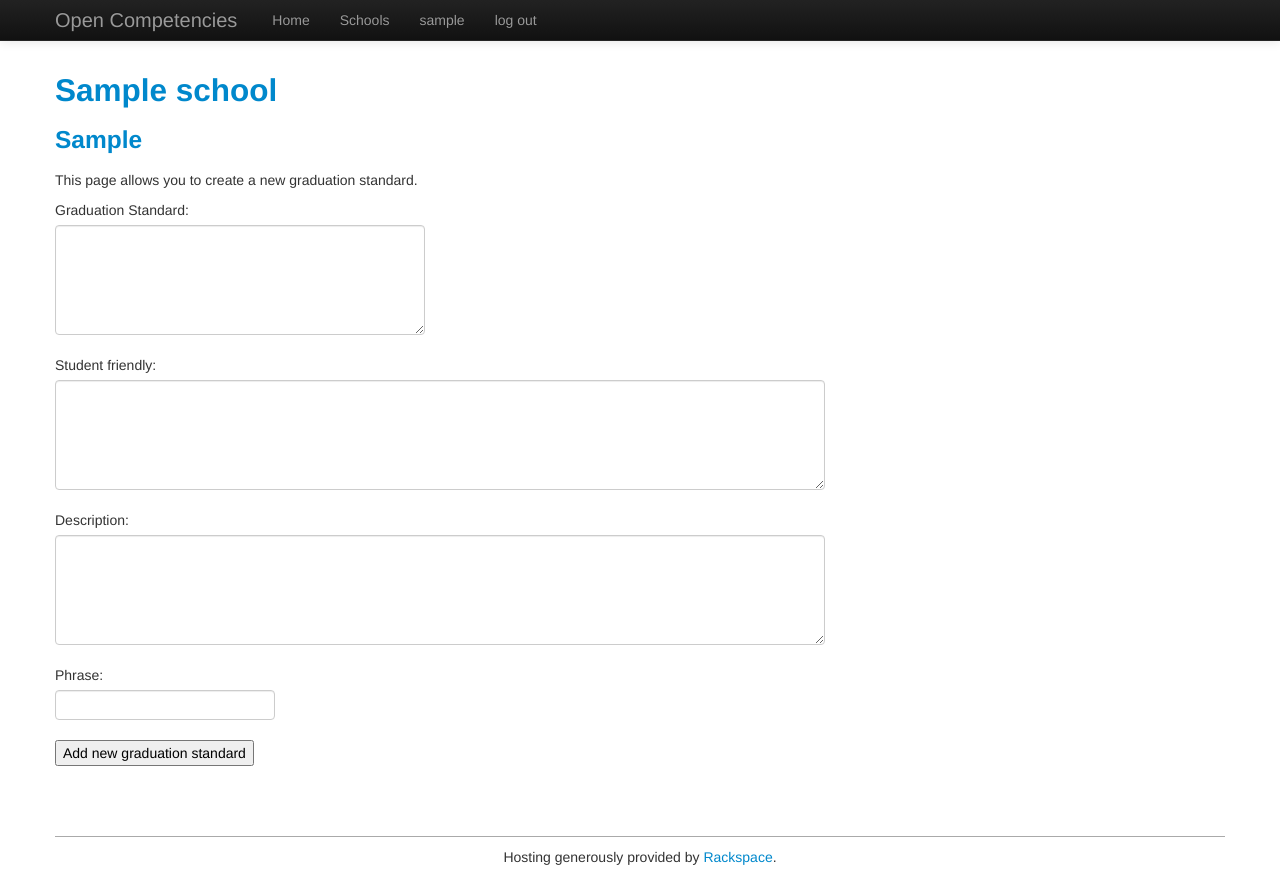
After one commit to openlearningtools/opencompetencies, a Django app: page /new_sda_gs/1/ in a window 1280 px wide. The commit adds this page. Run offline with Django 3.2, Linux system fonts and the light colour scheme; a user stored in the database is signed in; tables that the repository leaves empty hold one stand-in row (values such as "Sample post"); parts of the project's set-up code (start-up, migrations or seed data) failed here and were passed over; some libraries are stand-ins or nearby versions.

Commit message:
Can add a new grad std (ca) for an sda from edit_sa_summary.

```diff
--- a/competencies/models.py
+++ b/competencies/models.py
@@ -1,5 +1,6 @@
 from django.db import models
 from django.forms import ModelForm, TextInput, Textarea, SelectMultiple, CheckboxSelectMultiple
+from django.forms import HiddenInput
 from django.contrib.auth.models import User
 
 # --- Competency System Hierarchy ---
@@ -171,12 +172,15 @@ class SubjectAreaForm(ModelForm):
 
 
 class SubdisciplineAreaForm(ModelForm):
+    # Hacky way to get id of instance from a form in a template (edit_sa_summary).
+    my_id = None
     class Meta:
         model = SubdisciplineArea
-        fields = ('subdiscipline_area', 'description')
+        fields = ('subdiscipline_area', 'description', 'id')
         widgets = {
             'subdiscipline_area': TextInput(attrs={'class': 'span4'}),
             'description': Textarea(attrs={'rows': 5, 'class': 'span8'}),
+            'id': HiddenInput(),
             }
 
 class CompetencyAreaForm(ModelForm):
--- a/competencies/urls.py
+++ b/competencies/urls.py
@@ -46,6 +46,13 @@ urlpatterns = patterns('',
     # new_gs: Create a new grad std, for a specific general subject area.
     url(r'^new_gs/(?P<sa_id>\d+)/$', views.new_gs, name='new_gs'),
 
+    # new_sda_gs: Create a new grad std, for a specific subdiscipline area.
+    url(r'^new_sda_gs/(?P<sda_id>\d+)/$', views.new_sda_gs, name='new_sda_gs'),
+
+
+
+
+
     # --- Authorization pages ---
     # no_edit_permission: Message that user does not have permission required to edit current elements.
     url(r'^no_edit_permission/(?P<school_id>\d+)/$', views.no_edit_permission, name='no_edit_permission'),
--- a/competencies/views.py
+++ b/competencies/views.py
@@ -184,6 +184,8 @@ def edit_sa_summary(request, sa_id):
     sda_eu_forms = {}
     for sda in sdas:
         sda_form = generate_form(sda, 'sda')
+        # add the id manually here???
+        sda_form.my_id = sda.id
         ca_forms = []
         for ca in sda_cas[sda]:
             ca_form = generate_form(ca, 'ca')
@@ -274,6 +276,32 @@ def new_gs(request, sa_id):
 
     return render_to_response('competencies/new_gs.html',
                               {'school': school, 'sa': sa, 'gs_form': gs_form,},
+                              context_instance = RequestContext(request))
+
+def new_sda_gs(request, sda_id):
+    """Create a new grad std for a given subdiscipline area."""
+    sda = SubdisciplineArea.objects.get(id=sda_id)
+    sa = sda.subject_area
+    school = sa.school
+    # Test if user allowed to edit this school.
+    if not has_edit_permission(request.user, school):
+        redirect_url = '/no_edit_permission/' + str(school.id)
+        return redirect(redirect_url)
+
+    if request.method == 'POST':
+        gs_form = CompetencyAreaForm(request.POST)
+        if gs_form.is_valid():
+            new_gs = gs_form.save(commit=False)
+            new_gs.subject_area = sa
+            new_gs.subdiscipline_area = sda
+            new_gs.save()
+            return redirect('/edit_sa_summary/%d' % sa.id)
+
+    gs_form = CompetencyAreaForm()
+
+    return render_to_response('competencies/new_sda_gs.html',
+                              {'school': school, 'sa': sa, 'sda': sda,
+                               'gs_form': gs_form,},
                               context_instance = RequestContext(request))
 
 def new_pi(request, ca_id):
--- a/opencompetencies/static/templates/competencies/edit_sa_summary.html
+++ b/opencompetencies/static/templates/competencies/edit_sa_summary.html
@@ -59,6 +59,12 @@
 			 </div>
 		  </div>
 		{% endfor %}
+
+		<div class="row row-eq-height">
+		  <div class="span4 summary_box grad_std_col"><a href="{% url 'competencies:new_sda_gs' sda_form.my_id %}">new graduation standard</a></div>
+		  <div class="span7 lead summary_box pi_col">&nbsp</div>
+		</div>
+
 	 {% endfor %}
 
 
--- /dev/null
+++ b/opencompetencies/static/templates/competencies/new_sda_gs.html
@@ -0,0 +1,17 @@
+{% extends 'base.html' %}
+
+{% block title_extension %} - {{ school }}{% endblock %}
+
+{% block content %}
+
+	 <h2><a href='/schools/{{ school.id }}/'>{{ school.name }}</a></h2>
+	 <h3><a href='/sa_summary/{{ sa.id }}/'>{{ sda.subdiscipline_area }}</a></h3>
+	 <p>This page allows you to create a new graduation standard.</p>
+
+	 <form method='post' action=''>
+		  {% csrf_token %}
+		  {{ gs_form.as_p }}
+		  <input type='submit' value='Add new graduation standard' />
+	 </form>
+
+{% endblock %}
```
